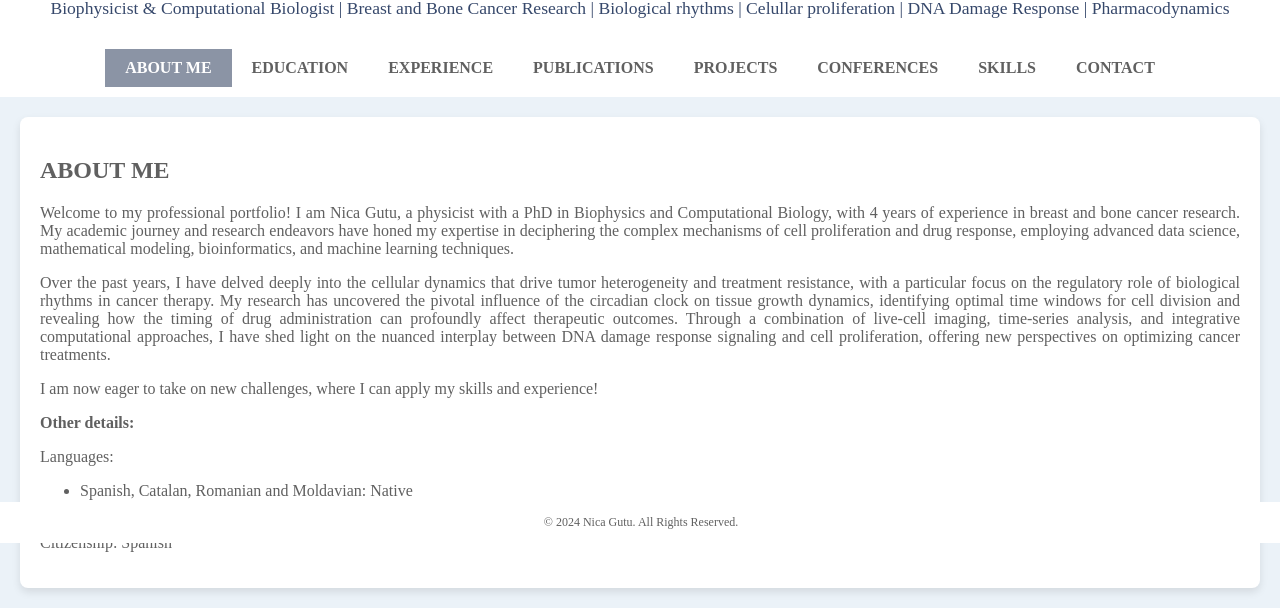
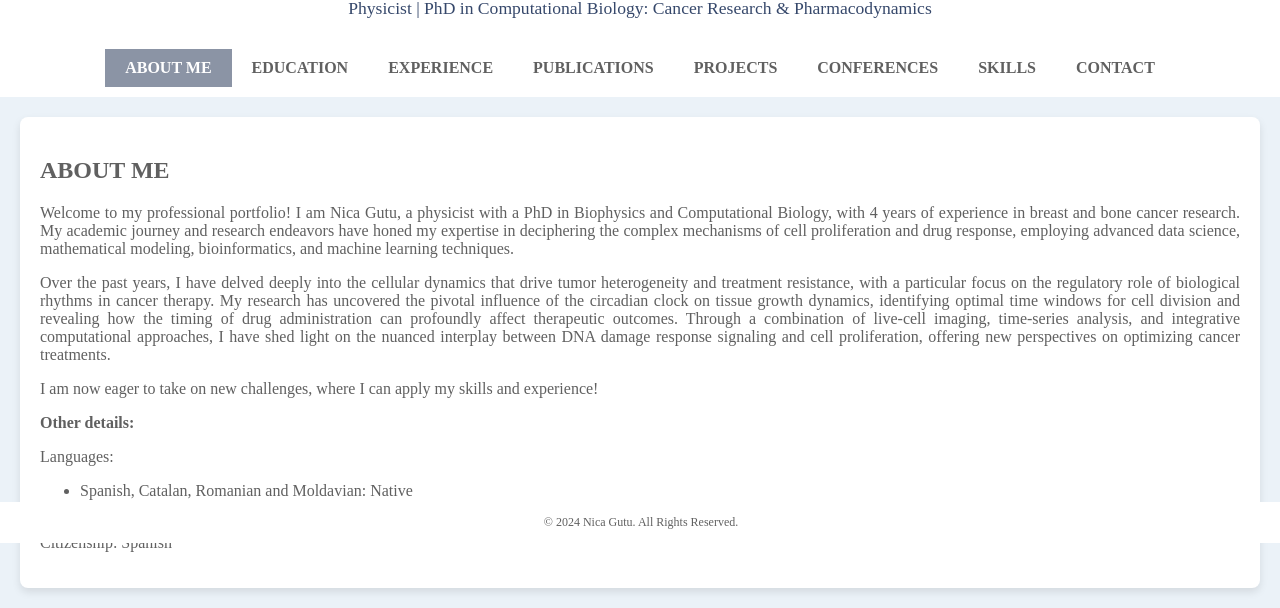
Before and after one commit to nica-gutu/website, a plain HTML site: page index.html in a window 1280 px wide. Shown: the part 257-865 px from the top of the page. Drawn offline with Linux system fonts and the light colour scheme.

Commit message:
Update index.html

```diff
--- a/index.html
+++ b/index.html
@@ -215,7 +215,7 @@
     <header>
         <img src="NG_foto.jpeg" alt="Nica Gutu">
         <h1>Nica Gutu</h1>
-        <p>Biophysicist & Computational Biologist | Breast and Bone Cancer Research | Biological rhythms | Celullar proliferation | DNA Damage Response | Pharmacodynamics</p>
+        <p>Physicist | PhD in Computational Biology: Cancer Research & Pharmacodynamics</p>
     </header>
 
     <nav>
```
